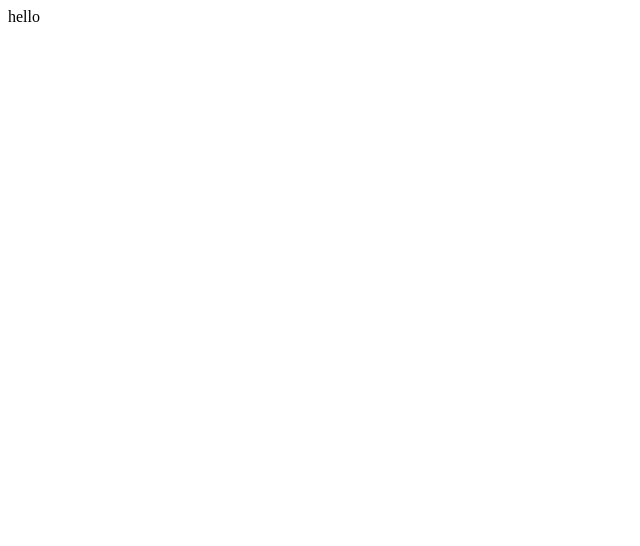
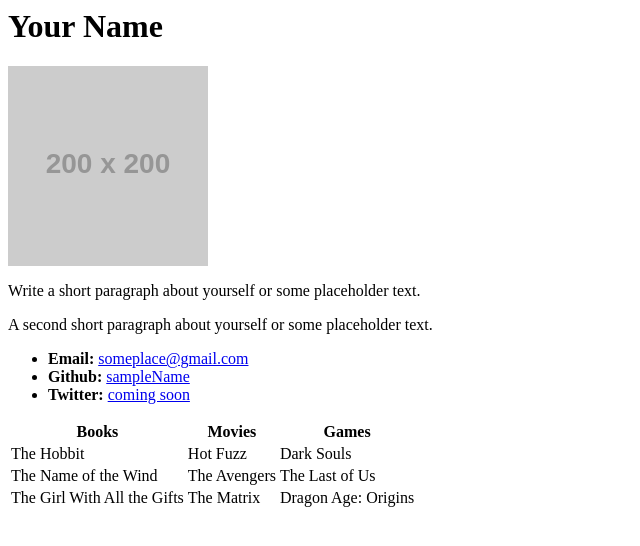
Before and after one commit to nzazimi0/nzazimi0.github.io, a plain HTML site: page index.html in a window 1280 px wide. Shown: the whole page, without its empty margins (0-640 px from the left). Drawn offline with Linux system fonts and the light colour scheme; placeholder pictures from the web are drawn by us.

Commit message:
second try

```diff
--- a/index.html
+++ b/index.html
@@ -1 +1,47 @@
-hello
+<html lang="en-us">
+<head>
+  <meta charset="UTF-8">
+  <title>Activity 1: Basic HTML Bio</title>
+</head>
+
+<body>
+
+  <h1>Your Name</h1>
+
+  <img src="https://placehold.it/200x200" alt="Your Name">
+
+  <p>Write a short paragraph about yourself or some placeholder text.</p>
+  <p>A second short paragraph about yourself or some placeholder text.</p>
+
+  <ul>
+    <li><strong>Email:</strong> <a href="#">someplace@gmail.com</a></li>
+    <li><strong>Github:</strong> <a href="#">sampleName</a></li>
+    <li><strong>Twitter:</strong> <a href="#">coming soon</a></li>
+  </ul>
+
+  <table>
+    <tr>
+      <th>Books</th>
+      <th>Movies</th>
+      <th>Games</th>
+    </tr>
+    <tr>
+      <td>The Hobbit</td>
+      <td>Hot Fuzz</td>
+      <td>Dark Souls</td>
+    </tr>
+    <tr>
+      <td>The Name of the Wind</td>
+      <td>The Avengers</td>
+      <td>The Last of Us</td>
+    </tr>
+    <tr>
+      <td>The Girl With All the Gifts</td>
+      <td>The Matrix</td>
+      <td>Dragon Age: Origins</td>
+    </tr>
+  </table>
+
+</body>
+
+</html>
```
